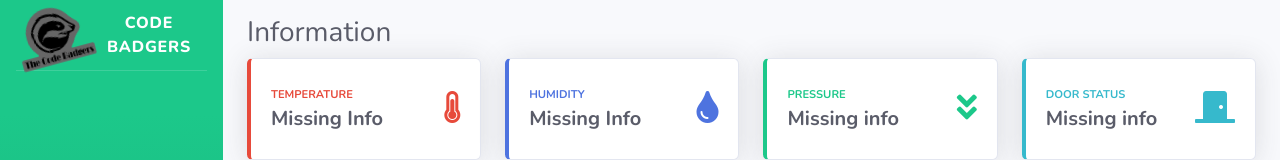
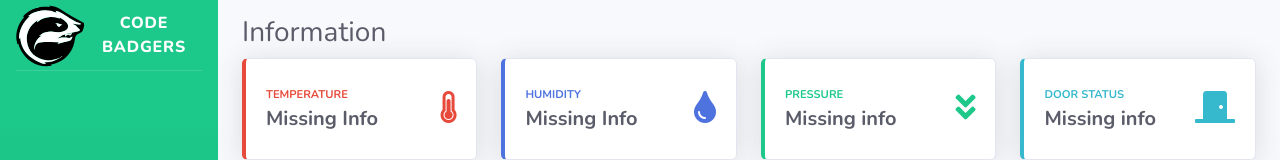
Before and after one commit to BenjaminKoska/greenhouse-inator-3000, a website: page NodeJS server/html/index.html in a window 1280 px wide. Shown: the top 160 px of the page. Drawn offline with nearby package versions, Linux system fonts and the light colour scheme; no server answers.

Commit message:
changed logo

```diff
--- a/NodeJS server/html/index.html
+++ b/NodeJS server/html/index.html
@@ -13,8 +13,7 @@
 
     <!-- Custom fonts for this template-->
     <link href="http://localhost/vendor/fontawesome-free/css/all.min.css" rel="stylesheet" type="text/css">
-    <link href="https://fonts.googleapis.com/css?family=Nunito:200,200i,300,300i,400,400i,600,600i,700,700i,800,800i,900,900i"
-          rel="stylesheet">
+    <link href="https://fonts.googleapis.com/css?family=Nunito:200,200i,300,300i,400,400i,600,600i,700,700i,800,800i,900,900i" rel="stylesheet">
 
     <!-- Custom styles for this template-->
     <link href="http://localhost/css/sb-admin-2.min.css" rel="stylesheet">
@@ -28,13 +27,13 @@
     <div id="wrapper">
 
         <!-- Sidebar -->
-    <ul class="navbar-nav bg-gradient-success sidebar sidebar-dark accordion" >
+        <ul class="navbar-nav bg-gradient-success sidebar sidebar-dark accordion">
 
             <!-- Sidebar - Brand -->
             <a class="sidebar-brand d-flex align-items-center justify-content-center" href="index.html">
                 <div class="sidebar-brand-icon rotate-n-15">
                     <!-- class="fas fa-paw"></i-->
-                <img src="http://localhost/img/logocrop.png" width="75">
+                    <img src="http://localhost/img/codebadgers_white.svg" width="70">
                 </div>
                 <div class="sidebar-brand-text mx-3">Code Badgers</div>
             </a>
```
Also changed, not shown: NodeJS server/html/img/codebadgers_white.svg (added), 2 other files. Lines whose indentation alone changed are shown as unchanged.
